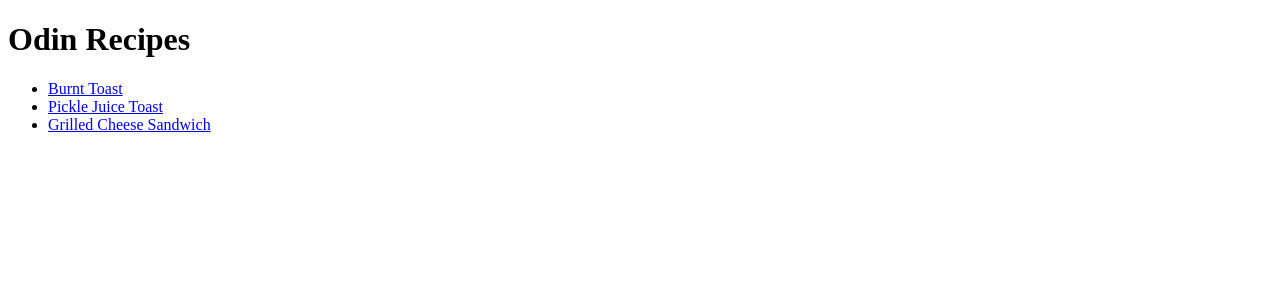
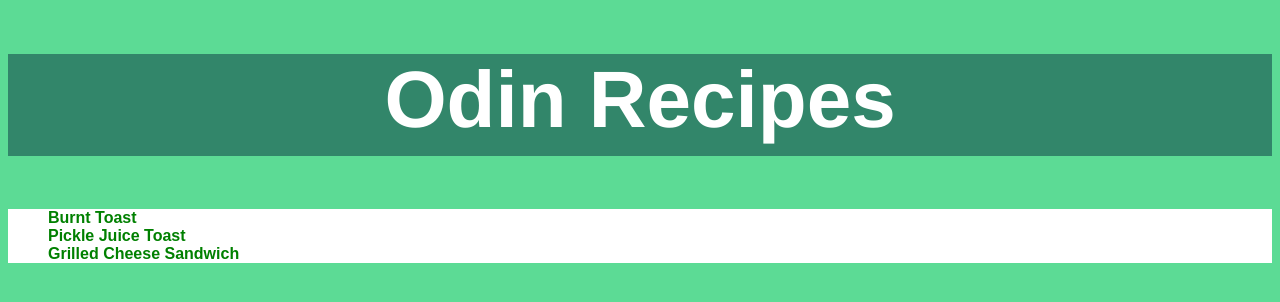
Before and after one commit to Alex-Nemet/odin-recipes, a plain HTML site: page index.html in a window 1280 px wide. Drawn offline with Linux system fonts and the light colour scheme.

Commit message:
Add css styles page, update style of site

```diff
--- a/index.html
+++ b/index.html
@@ -5,15 +5,17 @@
   <meta http-equiv="X-UA-Compatible" content="IE=edge">
   <meta name="viewport" content="width=device-width, initial-scale=1.0">
   <title>Odin Recipes</title>
+  <link rel="stylesheet" href="styles.css">
 </head>
 <body>
-  <h1>Odin Recipes</h1>
+  <h1 class="main-header">Odin Recipes</h1>
 
- <ul>
-  <li><a href="./recipes/burnt-toast.html">Burnt Toast</a></li>
-  <li><a href="./recipes/pickle-juice-toast.html">Pickle Juice Toast</a></li>
-  <li><a href="./recipes/grilled-cheese.html">Grilled Cheese Sandwich</a></li>
-
+  <div id="related-links">
+    <ul>
+      <li><a href="./recipes/burnt-toast.html">Burnt Toast</a></li>
+      <li><a href="./recipes/pickle-juice-toast.html">Pickle Juice Toast</a></li>
+      <li><a href="./recipes/grilled-cheese.html">Grilled Cheese Sandwich</a></li>
+</div>
  </ul>
 </body>
 </html>
--- /dev/null
+++ b/styles.css
@@ -0,0 +1,49 @@
+.main-header {
+  text-align: center;
+  background-color: rgb(50, 134, 106);
+  color: white;
+  font-weight: 700;
+  font-size: 80px;
+  font-family: futura, Helvetica;
+  padding-bottom: 10px;
+
+}
+
+#related-links {
+  background-color: white;
+  color: white;
+  font-weight: 700;
+  font-family: futura, sans-serif;
+}
+
+#related-links li a {
+  color: green;
+}
+
+a:link {
+  text-decoration: none;
+}
+
+a:visited {
+  text-decoration: none;
+}
+
+a:hover {
+  text-decoration: underline;
+}
+
+a:active {
+  text-decoration: underline;
+}
+
+.cheese {
+  width: 600px;
+  height: auto;
+}
+
+.burnt {
+  width: 1000;
+  height: auto;
+}
+
+html {background-color: #5CDB95;}
```
Also changed, not shown: recipes/burnt-toast.html (+3 -2 lines), recipes/grilled-cheese.html (+3 -2 lines), recipes/pickle-juice-toast.html (+2 -1 lines).
